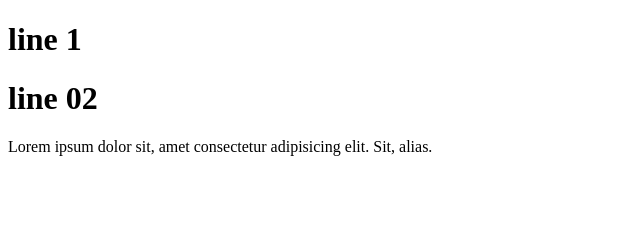
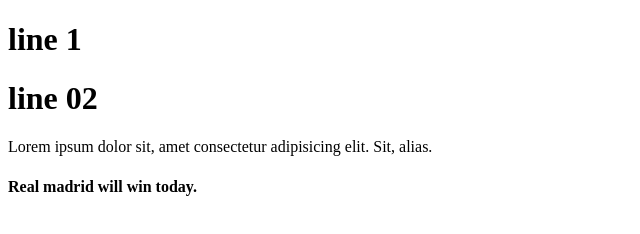
Before and after one commit to AkibulHasan09/demo, a plain HTML site: page index.html in a window 1280 px wide. Shown: the whole page, without its empty margins (0-640 px from the left). Drawn offline with Linux system fonts and the light colour scheme.

Commit message:
some changed

```diff
--- a/index.html
+++ b/index.html
@@ -9,5 +9,7 @@
     <h1>line 1</h1>
     <h1>line 02</h1>
     <p>Lorem ipsum dolor sit, amet consectetur adipisicing elit. Sit, alias.</p>
+
+    <h4>Real madrid will win today.</h4>
 </body>
 </html>
```
